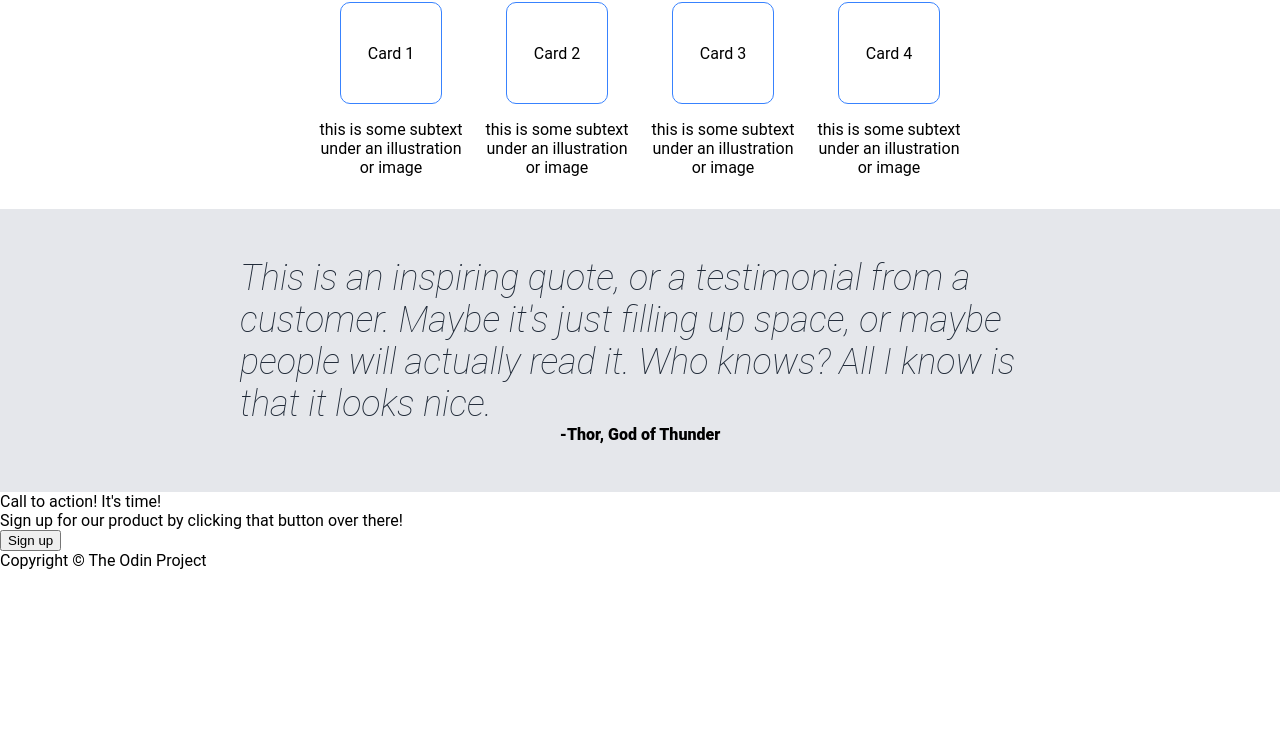
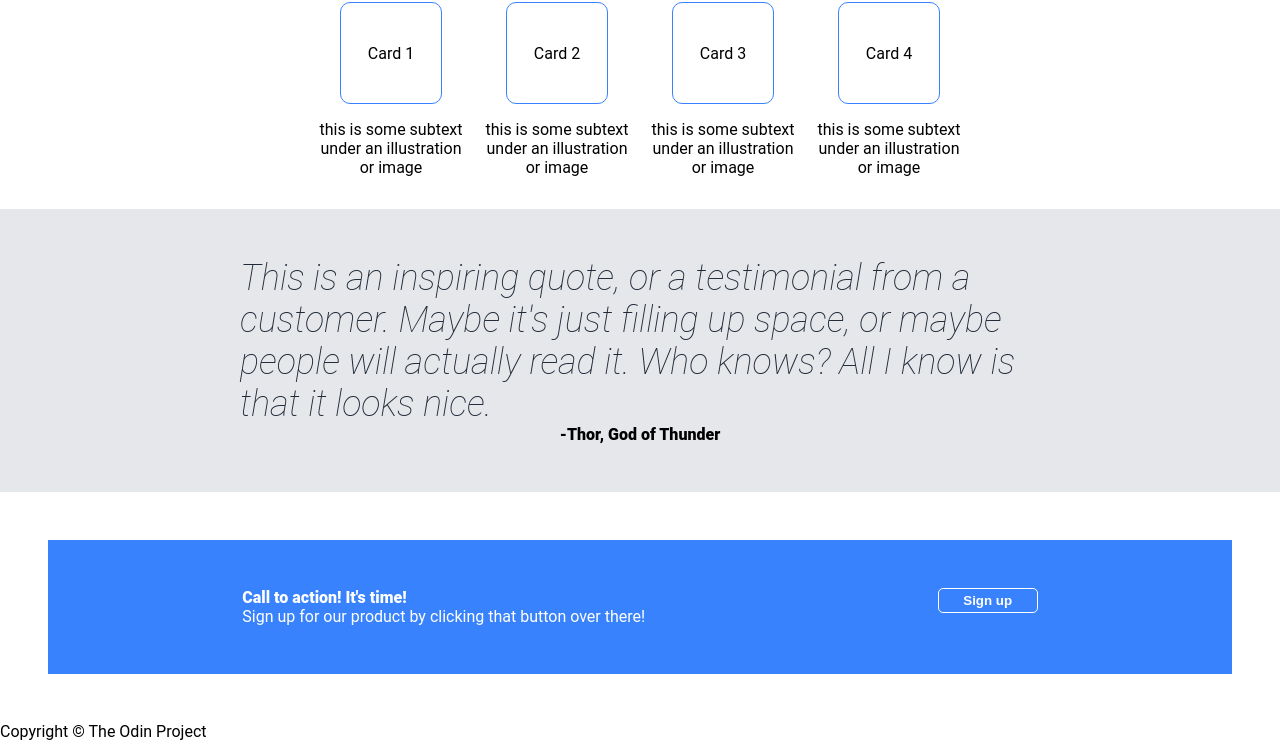
Before and after one commit to captainnairauk/landing-page, a plain HTML site: page index.html in a window 1280 px wide. Shown: the part 460-1201 px from the top of the page. Before the commit the page ends 1030 px from the top, so only its background shows below. Drawn offline with Linux system fonts and the light colour scheme.

Commit message:
Styled CTA container

```diff
--- a/index.html
+++ b/index.html
@@ -28,9 +28,7 @@
           <button>Sign up</button>
         </div>
         <div class="hero-body-container2">
-            <p class="hero-sec-text">
-                this is a placeholder for an image
-            </p>
+          <p class="hero-sec-text">this is a placeholder for an image</p>
         </div>
       </div>
     </div>
@@ -39,21 +37,28 @@
       <div class="card-container">
         <div class="cards">
           <div class="card">Card 1</div>
-          <p class="info-text">this is some subtext under an illustration or image</p>
+          <p class="info-text">
+            this is some subtext under an illustration or image
+          </p>
         </div>
         <div class="cards">
           <div class="card">Card 2</div>
-          <p class="info-text">this is some subtext under an illustration or image</p>
+          <p class="info-text">
+            this is some subtext under an illustration or image
+          </p>
         </div>
         <div class="cards">
           <div class="card">Card 3</div>
-          <p class="info-text">this is some subtext under an illustration or image</p>
+          <p class="info-text">
+            this is some subtext under an illustration or image
+          </p>
         </div>
         <div class="cards">
           <div class="card">Card 4</div>
-          <p class="info-text">this is some subtext under an illustration or image</p>
+          <p class="info-text">
+            this is some subtext under an illustration or image
+          </p>
         </div>
-
       </div>
     </div>
     <div class="inspiration-container">
@@ -64,12 +69,16 @@
       </div>
       <div class="insp-box2">-Thor, God of Thunder</div>
     </div>
-    <div>
-      <div>
-        <div>Call to action! It's time!</div>
-        <div>Sign up for our product by clicking that button over there!</div>
+    <div class="cta-container-parent">
+      <div class="cta-container">
+        <div class="cta-box1">
+          <div class="cta-text1">Call to action! It's time!</div>
+          <div class="cta-text2">Sign up for our product by clicking that button over there!</div>
+        </div>
+        <div class="cta-box2">
+          <button>Sign up</button>
+        </div>
       </div>
-      <button>Sign up</button>
     </div>
     <div class="footer">Copyright &copy; The Odin Project</div>
   </body>
--- a/style.css
+++ b/style.css
@@ -144,3 +144,37 @@ a{
     margin: auto;
     font-weight: 900;
 }
+
+.cta-container-parent{
+    display: flex;
+    background-color: white;
+    padding: 48px;
+}
+
+.cta-container{
+    display: flex;
+    background-color: #3882FE;
+    flex: 1;
+    padding: 48px;
+    justify-content: space-around;
+}
+
+.cta-text1{
+    font-weight: 900;
+    color: white;
+}
+
+.cta-text2{
+    color: white;
+}
+
+.cta-box2 button{
+    background-color: #3882FE;
+    color: white;
+    padding: 4px;
+    width: 100px;
+    border-radius: 5px;
+    border: 1px solid white;
+    cursor: pointer;
+    font-weight: bold;
+}
```
